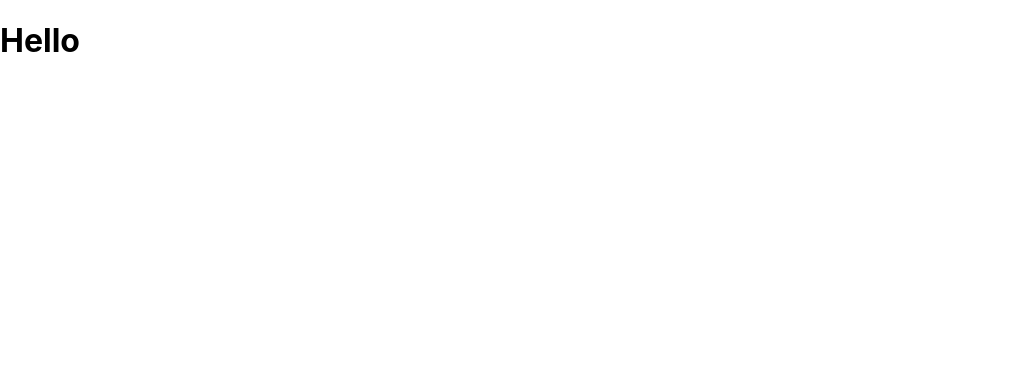
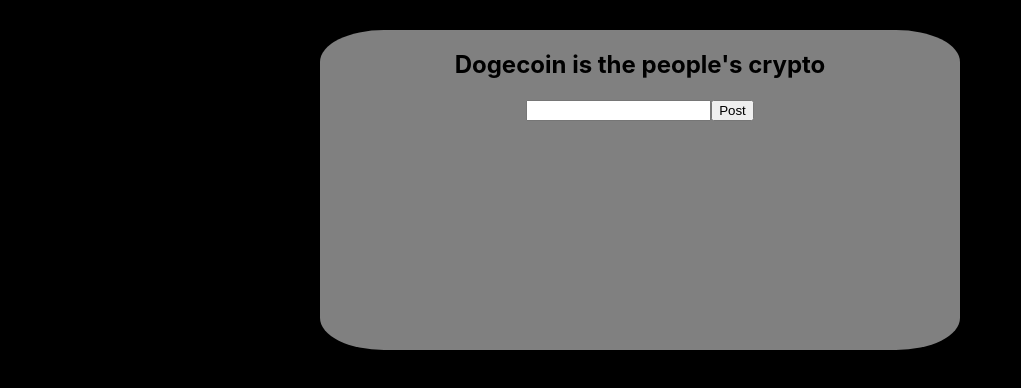
Before and after one commit to allentsangdev/twitter-app, a React (Create React App) app: page / in a window 1280 px wide. Shown: the top 388 px of the page, without its empty margins (0-1021 px from the left). Built offline with nearby package versions, Linux system fonts and the light colour scheme.

Commit message:
updated Comment, TweetContainer and Timer

```diff
--- a/package.json
+++ b/package.json
@@ -6,6 +6,7 @@
     "@testing-library/jest-dom": "^5.16.5",
     "@testing-library/react": "^13.4.0",
     "@testing-library/user-event": "^13.5.0",
+    "moment": "^2.29.4",
     "react": "^18.2.0",
     "react-dom": "^18.2.0",
     "react-scripts": "5.0.1",
--- a/src/App.css
+++ b/src/App.css
@@ -1,38 +1,35 @@
-.App {
-  text-align: center;
+body{
+    background-color: black;
 }
 
-.App-logo {
-  height: 40vmin;
-  pointer-events: none;
+.tweet-panel {
+    display: flex;
+    justify-content: center;
+
 }
 
-@media (prefers-reduced-motion: no-preference) {
-  .App-logo {
-    animation: App-logo-spin infinite 20s linear;
-  }
+.tweet-container {
+    display: flex;
+    flex-direction: column;
+    align-items: center;
+    background-color: gray;
+    width: 50%;
+    height: 20em;
+    margin: 30px;
+    border-radius: 10%;
 }
 
-.App-header {
-  background-color: #282c34;
-  min-height: 100vh;
-  display: flex;
-  flex-direction: column;
-  align-items: center;
-  justify-content: center;
-  font-size: calc(10px + 2vmin);
-  color: white;
+.comment-session {
+    display: flex;
+    flex-direction: column;
+    align-items: center;
 }
 
-.App-link {
-  color: #61dafb;
+.comment-session > button {
+    cursor: pointer;
 }
 
-@keyframes App-logo-spin {
-  from {
-    transform: rotate(0deg);
-  }
-  to {
-    transform: rotate(360deg);
-  }
+#time-comment {
+    display: flex;
+    gap: 10px ;
 }
--- a/src/App.js
+++ b/src/App.js
@@ -1,10 +1,20 @@
 import './App.css';
+import TweetContainer from './components/TweetContainer';
+
+// Mock Tweet Messagess
+
+const mockTweets = [{
+    tweetMessage: "Dogecoin is the people's crypto"
+  }
+]
 
 function App() {
   return (
-  <>
-  <h1>Hello</h1>
-  </>
+  <div className='app'>
+    <div className='tweet-panel'>
+      {mockTweets && mockTweets.map(tweet => (<TweetContainer key={"key"} tweetMessage={tweet.tweetMessage}/>)) }
+    </div>
+  </div>
     )
 }
 
--- a/src/components/Comment.js
+++ b/src/components/Comment.js
@@ -0,0 +1,34 @@
+import { useState, useRef } from "react"
+import Timer from "./Timer"
+
+function Comment() {
+
+    // useState hook to update the comment session
+    const [comments, setComment] = useState([])
+    // useRef hook to clear the input box value after posting comment
+    const textInput = useRef("")
+    const resetInput = () => (textInput.current.value="")
+
+    function postComment() {
+        let inputComment = document.querySelector("#input-comment").value
+        setComment([...comments, inputComment])
+        resetInput()
+    }
+
+    return (
+        <div className="comment-session">
+            {comments && comments.map(comment =>(
+                <div id="time-comment">
+                    <Timer/>
+                    <p key={"key"}>{comment}</p>
+                </div>
+                ))}
+            <div>
+                <input type="text" id="input-comment" ref={textInput}/>
+                <button onClick={postComment}> Post </button>
+            </div>
+        </div>
+    )
+}
+
+export default Comment
--- a/src/components/Timer.js
+++ b/src/components/Timer.js
@@ -1,12 +1,12 @@
 // Use moment.js
 
-import React from 'react'
+import moment from 'moment';
 
 function Timer() {
+    const now = moment().format('HH:mm:ss')
+
     return(
-        <div className='timer'>
-            <p></p>
-        </div>
+        <p className='time-stamp'>{now}</p>
     )
 }
 
--- a/src/components/TweetContainer.js
+++ b/src/components/TweetContainer.js
@@ -0,0 +1,15 @@
+import Comment from "./Comment"
+
+function TweetContainer(props) {
+
+    const message = props.tweetMessage
+
+    return (
+        <div className="tweet-container">
+            <h2>{message}</h2>
+            <Comment/>
+        </div>
+    )
+}
+
+export default TweetContainer
```
Also changed, not shown: 1 other file (tests, documents, lock files or other folders).
